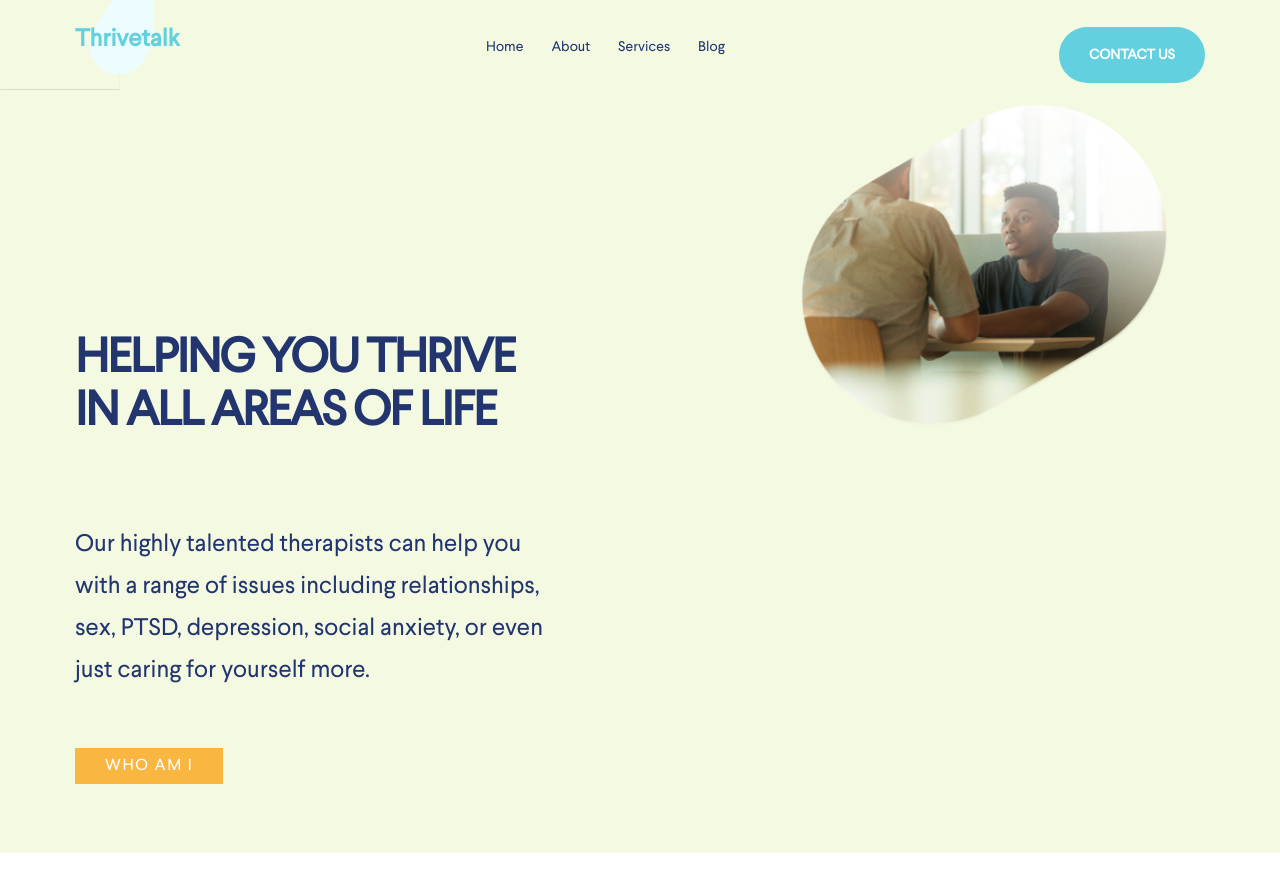
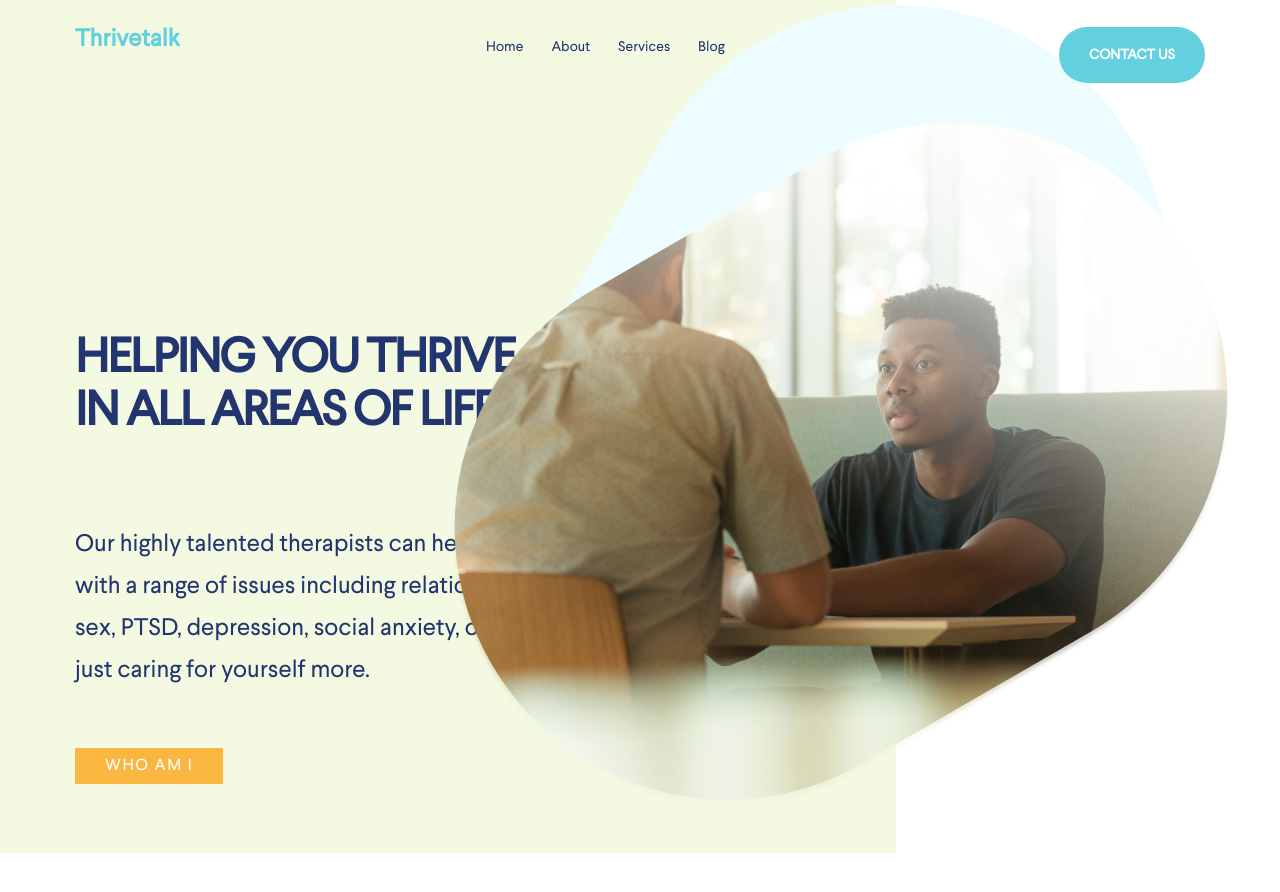
Before and after one commit to ArtBiriukov/Simple-landing, a plain HTML site: page index.html in a window 1280 px wide. Before the commit the page ends 853 px from the top, so only its background shows below. Drawn offline with Linux system fonts and the light colour scheme.

Commit message:
WorkLogo

```diff
--- a/index.html
+++ b/index.html
@@ -31,7 +31,8 @@
           </p>
           <a href="#" class="btn">Who am i</a>
         </div>
-        <img class="logo__img" src="img/logo__img.png" alt="Logo">
+
+        <img class="logo__img" src="img/Mask Group.png" alt="Logo">
       </div>
     </div>
   </header>
--- a/style.scss
+++ b/style.scss
@@ -12,10 +12,9 @@ body{
   font-family: $mainFont;
 }
 header{
-  background-image: url(img/bg__offer__img.png);
-  background-color: $title__color;
-  background-repeat: no-repeat;
-  background-size: 12%;
+  position: relative;
+  background: linear-gradient(to right, $title__color 70%, white 30%);
+  background-size: cover;
 }
 .container{
   width: 1130px;
@@ -66,6 +65,7 @@ header{
   background-color: #62D0DF;
   border-radius: 50px;
   transition: all 0.5s ease;
+  z-index: 2;
   &:hover{
     background-color: #F9B640;
   }
@@ -107,7 +107,10 @@ header{
     }
   }
 }
+
 .logo__img{
-  width: 40%;
-  height: 40%;
+  position: absolute;
+  top: 0;
+  right: 0px;
+ z-index: 1;
 }
```
Also changed, not shown: img/Mask Group.png (added), style.css, 1 other file.
